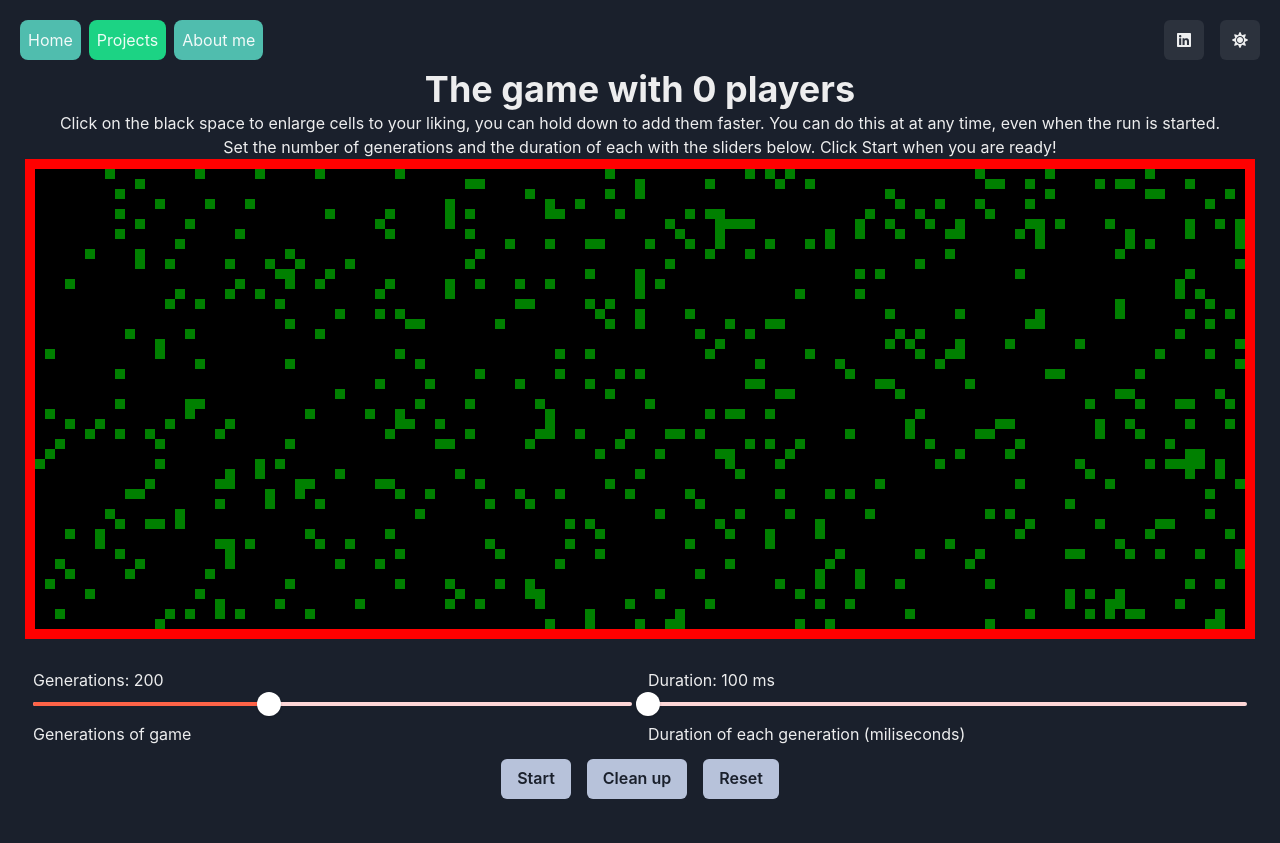
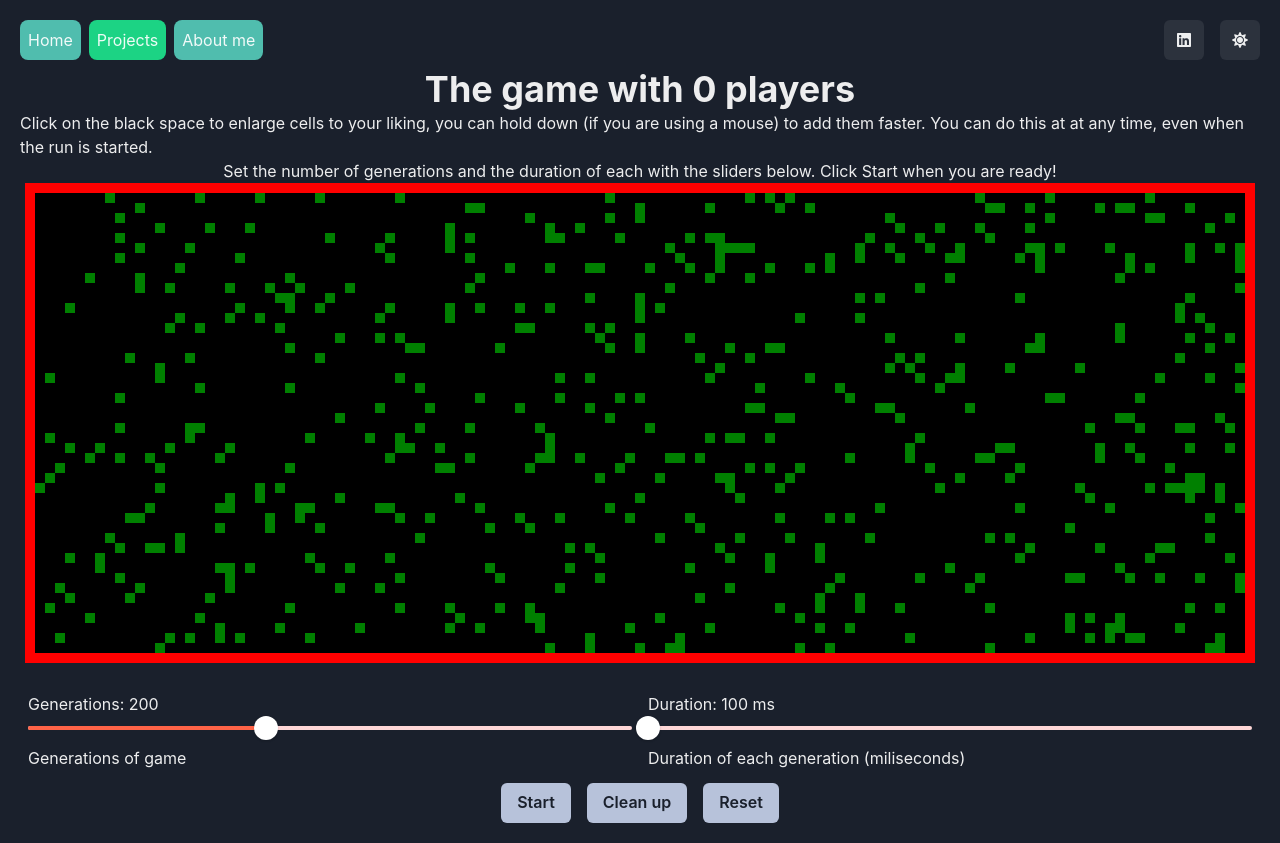
Before and after one commit to Magody/magody.github.io, a Next.js app: page /projects/applications/GameOfLife in a window 1280 px wide. Before the commit the page ends 819 px from the top, so only its background shows below. Built offline with nearby package versions, Linux system fonts and the light colour scheme.

Commit message:
canvas test scroll

```diff
--- a/pages/projects/applications/GameOfLife.tsx
+++ b/pages/projects/applications/GameOfLife.tsx
@@ -43,24 +43,9 @@ const GameOfLife = () => {
         duration,
       );
 
-      // callback
-      const mouseUp = () => {
-        document.removeEventListener('mousemove', dibujarMouse);
-      };
 
-      // callback
-      const dibujarMouse = (event: any) => {
-        drawer.tryToDrawCell(event.layerX, event.layerY);
-      };
 
-      // callback
-      const mouseDown = (event: any) => {
-        const wasValidClick = drawer.tryToDrawCell(event.layerX, event.layerY);
 
-        if (wasValidClick) {
-          document.addEventListener('mousemove', dibujarMouse);
-        }
-      };
 
       document.addEventListener('mousedown', mouseDown);
       document.addEventListener('mouseup', mouseUp);
@@ -85,6 +70,33 @@ const GameOfLife = () => {
 
     drawer?.beginSimulation(refGenerationFeedback.current);
   };
+  // callback
+  const mouseDown = (event: any) => {
+    const wasValidClick = drawer.tryToDrawCell(event.layerX, event.layerY);
+
+    if (wasValidClick) {
+      document.addEventListener('mousemove', dibujarMouse);
+    }
+  };
+  // callback
+  const mouseUp = () => {
+    document.removeEventListener('mousemove', dibujarMouse);
+  };
+
+  // callback
+  const dibujarMouse = (event: any) => {
+
+    let canvasX = drawer.canvas.offsetLeft;
+    let canvasY = drawer.canvas.offsetTop;
+
+    console.log("MOUSE", event.pageY - canvasY, event.layerY)
+    drawer.tryToDrawCell(event.layerX, event.layerY);
+  };
+
+  const touchStart = (event:any) => {
+    var touch = event.touches[0];
+    console.log("Touch", touch, event)
+  }
 
   const handlerCleanUp = () => {
     drawer?.cleanSpace();
@@ -110,7 +122,7 @@ const GameOfLife = () => {
 
       <Text>
         Click on the black space to enlarge cells to your liking, you can hold
-        down to add them faster. You can do this at at any time, even when the
+        down (if you are using a mouse) to add them faster. You can do this at at any time, even when the
         run is started.
       </Text>
 
@@ -118,8 +130,13 @@ const GameOfLife = () => {
         Set the number of generations and the duration of each with the sliders
         below. Click Start when you are ready!
       </Text>
-      <canvas width="100vw" height="80vh" id="dibujito"></canvas>
-
+      <div style={{
+        touchAction: "none"
+      }}>
+        <canvas
+        onTouchStart={touchStart}
+        width="100vw" height="80vh" id="dibujito"></canvas>
+      </div>
       <Text m="0.5rem" ref={refGenerationFeedback}></Text>
       <Flex direction="row" m="0.3rem" w="100%">
         <Box m="0.5rem" flex="1">
```
Also changed, not shown: pages/projects/machine_learning/DigitsRecognition.tsx (+22 -6 lines).
